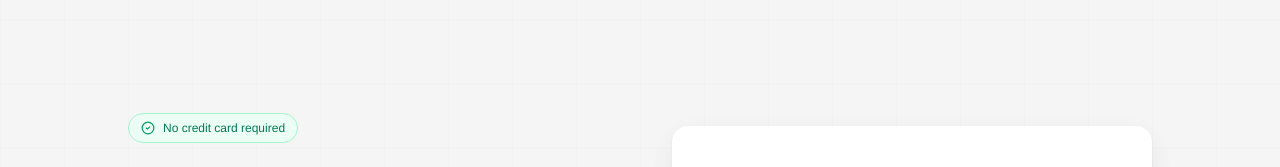
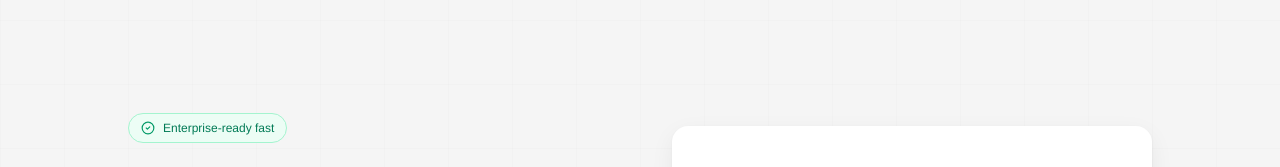
Before and after one commit to musa-dev-team/duckie-web, a Next.js app: page / in a window 1280 px wide. Shown: the part 8260-8427 px from the top of the page. Built offline with nearby package versions, Linux system fonts and the light colour scheme.

Commit message:
Update CTA section text to reflect new messaging: changed "No credit card required" to "Enterprise-ready fast".

```diff
--- a/src/components/sections/cta-section.tsx
+++ b/src/components/sections/cta-section.tsx
@@ -24,7 +24,7 @@ export function CtaContent() {
                 className="inline-flex items-center gap-2 px-3 py-1.5 rounded-full bg-emerald-50 border border-emerald-200 mb-6"
               >
                 <CheckCircle2 className="w-3.5 h-3.5 text-emerald-600" />
-                <span className="text-xs font-medium text-emerald-700">No credit card required</span>
+                <span className="text-xs font-medium text-emerald-700">Enterprise-ready fast</span>
               </motion.div>
 
               {/* Headline */}
```
